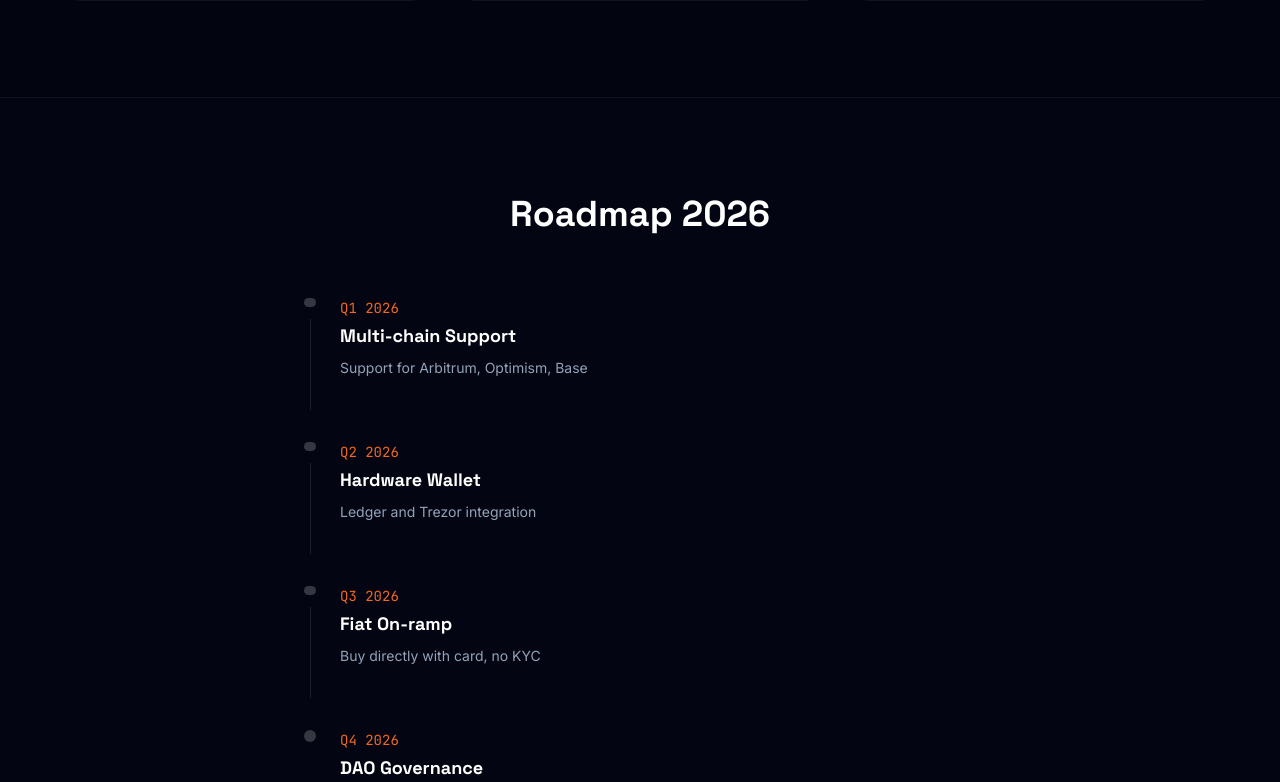
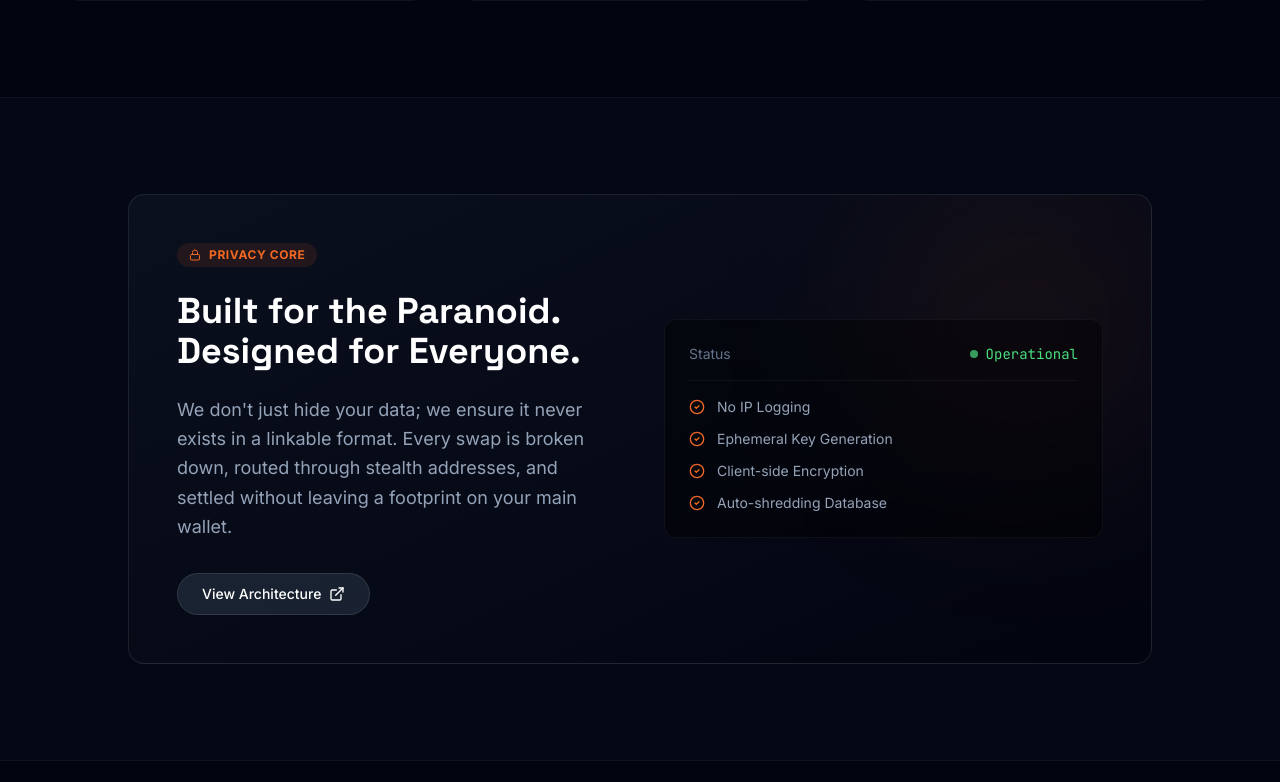
Before and after one commit to Demerzels-lab/MoneroDrip, a React (Vite) app: page / in a window 1280 px wide. Shown: the part 2015-2797 px from the top of the page. Built offline with nearby package versions, Linux system fonts and the light colour scheme.

Commit message:
Add framer-motion for animations and enhance LandingPage with new visual elements and FAQ redesign

```diff
--- a/package.json
+++ b/package.json
@@ -47,6 +47,7 @@
     "cmdk": "1.0.0",
     "date-fns": "^3.0.0",
     "embla-carousel-react": "^8.5.2",
+    "framer-motion": "^12.28.1",
     "input-otp": "^1.4.2",
     "lucide-react": "^0.364.0",
     "next-themes": "^0.4.4",
--- a/src/pages/LandingPage.tsx
+++ b/src/pages/LandingPage.tsx
@@ -1,10 +1,10 @@
 import { Link } from 'react-router-dom';
-import { Shield, Timer, Trash2, Lock, Eye, EyeOff, Zap, ChevronDown, ChevronUp, ExternalLink } from 'lucide-react';
+import { Shield, Timer, Trash2, Lock, Eye, EyeOff, Zap, ChevronDown, ChevronUp, ExternalLink, CheckCircle2 } from 'lucide-react';
 import { useState } from 'react';
+import { motion } from 'framer-motion';
 // IMPORT THE COMPONENT
 import { NetworkBackground } from '../components/NetworkBackground';
 
-// ... (Keep your existing techFeatures, problems, roadmap, faqs arrays exactly as they are) ...
 const techFeatures = [
   {
     icon: <Lock className="w-6 h-6" />,
@@ -60,35 +60,44 @@ const faqs = [
   },
 ];
 
+// Animation Variants
+const fadeInUp = {
+  hidden: { opacity: 0, y: 40 },
+  visible: { opacity: 1, y: 0, transition: { duration: 0.6, ease: "easeOut" } }
+};
+
+const staggerContainer = {
+  hidden: { opacity: 0 },
+  visible: {
+    opacity: 1,
+    transition: {
+      staggerChildren: 0.2
+    }
+  }
+};
+
 export function LandingPage() {
   const [openFaq, setOpenFaq] = useState<number | null>(null);
 
   return (
-    <div className="animate-stagger">
+    <div className="overflow-hidden">
 
-      {/* HERO SECTION
-          1. Added 'relative' so the background can position itself 'absolute' inside this section.
-          2. Added 'overflow-hidden' to prevent particles from creating scrollbars.
-      */}
+      {/* HERO SECTION */}
       <section className="relative pt-32 pb-20 md:pt-48 md:pb-32 overflow-hidden bg-background-page">
-
-        {/* NETWORK BACKGROUND
-            - inset-0: Stretches to fill the section
-            - z-0: Sits behind content
-            - color: White lines
-        */}
         <NetworkBackground
             color="255, 255, 255"
             particleCount={120}
             className="absolute inset-0 z-0 opacity-40"
         />
 
-        {/* CONTENT CONTAINER
-            - z-10: Sits ON TOP of background
-            - relative: Required for z-index to work
-        */}
         <div className="container mx-auto px-6 text-center relative z-10">
-          <div className="max-w-4xl mx-auto">
+          <motion.div
+            initial="hidden"
+            whileInView="visible"
+            viewport={{ once: true }}
+            variants={fadeInUp}
+            className="max-w-4xl mx-auto"
+          >
             <h1 className="font-display text-5xl md:text-7xl font-bold mb-8 leading-tight tracking-tight text-white">
               Privacy-First
               <br />
@@ -111,34 +120,46 @@ export function LandingPage() {
                 rel="noopener noreferrer"
                 className="btn-secondary text-center min-w-[200px] flex items-center justify-center gap-2"
               >
-                Swap executed via Trocador.app
+                Swap via Trocador.app
                 <ExternalLink size={16} />
               </a>
             </div>
 
             {/* Tech Features Grid */}
-            <div className="grid grid-cols-1 md:grid-cols-2 lg:grid-cols-4 gap-6 text-left">
+            <motion.div
+              variants={staggerContainer}
+              initial="hidden"
+              whileInView="visible"
+              viewport={{ once: true }}
+              className="grid grid-cols-1 md:grid-cols-2 lg:grid-cols-4 gap-6 text-left"
+            >
               {techFeatures.map((feature) => (
-                <div key={feature.title} className="card group hover:bg-background-surface/60">
+                <motion.div variants={fadeInUp} key={feature.title} className="card group hover:bg-background-surface/60">
                   <div className="text-white mb-4 opacity-80 group-hover:opacity-100 transition-opacity">
                     {feature.icon}
                   </div>
                   <h3 className="font-display font-bold text-lg mb-2 text-white">{feature.title}</h3>
                   <p className="text-text-secondary text-sm leading-relaxed">{feature.description}</p>
-                </div>
+                </motion.div>
               ))}
-            </div>
-          </div>
+            </motion.div>
+          </motion.div>
         </div>
       </section>
 
       {/* How It Works */}
       <section className="py-24 bg-background-page">
-        <div className="container mx-auto px-6">
-          <h2 className="font-display text-3xl md:text-4xl font-bold text-center mb-4 text-white">How It Works</h2>
-          <p className="text-text-secondary text-center mb-16 max-w-xl mx-auto">
+        <motion.div
+          initial="hidden"
+          whileInView="visible"
+          viewport={{ once: true }}
+          variants={staggerContainer}
+          className="container mx-auto px-6"
+        >
+          <motion.h2 variants={fadeInUp} className="font-display text-3xl md:text-4xl font-bold text-center mb-4 text-white">How It Works</motion.h2>
+          <motion.p variants={fadeInUp} className="text-text-secondary text-center mb-16 max-w-xl mx-auto">
             Simple, automated, and privacy-focused DCA to Monero.
-          </p>
+          </motion.p>
 
           <div className="grid grid-cols-1 md:grid-cols-3 gap-8">
             {[
@@ -146,7 +167,7 @@ export function LandingPage() {
               { icon: <Timer className="w-8 h-8" />, step: '2', title: 'Cron Executes', desc: 'System automatically executes swaps at your specified interval.' },
               { icon: <Trash2 className="w-8 h-8" />, step: '3', title: 'Auto-delete', desc: 'After completion, all strategy data is automatically deleted from the database.' },
             ].map((item) => (
-              <div key={item.step} className="card relative overflow-hidden group">
+              <motion.div variants={fadeInUp} key={item.step} className="card relative overflow-hidden group">
                 <div className="absolute top-0 right-0 p-4 opacity-5 text-9xl font-display font-bold select-none">
                   {item.step}
                 </div>
@@ -157,36 +178,132 @@ export function LandingPage() {
                   <h3 className="font-display text-xl font-bold mb-3 text-white">{item.title}</h3>
                   <p className="text-text-secondary leading-relaxed">{item.desc}</p>
                 </div>
-              </div>
+              </motion.div>
             ))}
           </div>
-        </div>
+        </motion.div>
       </section>
 
       {/* Why Monero */}
       <section className="py-24 bg-background-page">
         <div className="container mx-auto px-6">
-          <h2 className="font-display text-3xl md:text-4xl font-bold text-center mb-16 text-white">Why Monero?</h2>
-          <div className="grid grid-cols-1 md:grid-cols-3 gap-8">
+          <motion.h2
+            initial={{ opacity: 0, y: 20 }}
+            whileInView={{ opacity: 1, y: 0 }}
+            viewport={{ once: true }}
+            className="font-display text-3xl md:text-4xl font-bold text-center mb-16 text-white"
+          >
+            Why Monero?
+          </motion.h2>
+          <motion.div
+            variants={staggerContainer}
+            initial="hidden"
+            whileInView="visible"
+            viewport={{ once: true }}
+            className="grid grid-cols-1 md:grid-cols-3 gap-8"
+          >
             {problems.map((item) => (
-              <div key={item.problem} className="card border-l-2 border-l-white/10 hover:border-l-white/30">
+              <motion.div variants={fadeInUp} key={item.problem} className="card border-l-2 border-l-white/10 hover:border-l-white/30">
                 <div className="text-text-tertiary font-mono text-xs uppercase tracking-wider mb-2">Problem</div>
                 <h3 className="font-display text-xl font-bold mb-6 text-white">{item.problem}</h3>
                 <div className="text-monero font-mono text-xs uppercase tracking-wider mb-2">Solution</div>
                 <p className="text-text-secondary">{item.solution}</p>
+              </motion.div>
+            ))}
+          </motion.div>
         </div>
-            ))}
+      </section>
+
+      {/* NEW DISTINCT CARD SECTION (As requested) */}
+      <section className="py-24 bg-background-surface/30 border-y border-white/5">
+        <div className="container mx-auto px-6">
+           <motion.div
+             initial="hidden"
+             whileInView="visible"
+             viewport={{ once: true }}
+             variants={fadeInUp}
+             className="max-w-5xl mx-auto"
+           >
+              <div className="card bg-gradient-to-br from-background-surface to-background-page border border-white/10 p-8 md:p-12 relative overflow-hidden">
+                <div className="absolute top-0 right-0 w-64 h-64 bg-monero/10 rounded-full blur-[100px] pointer-events-none" />
+
+                <div className="grid grid-cols-1 md:grid-cols-2 gap-12 items-center relative z-10">
+                  <div>
+                    <div className="inline-flex items-center gap-2 px-3 py-1 rounded-full bg-monero/10 text-monero text-xs font-bold uppercase tracking-wider mb-6">
+                      <Lock size={12} />
+                      Privacy Core
                     </div>
+                    <h2 className="font-display text-3xl md:text-4xl font-bold text-white mb-6">
+                      Built for the Paranoid.<br/>
+                      Designed for Everyone.
+                    </h2>
+                    <p className="text-text-secondary text-lg mb-8 leading-relaxed">
+                      We don't just hide your data; we ensure it never exists in a linkable format.
+                      Every swap is broken down, routed through stealth addresses, and settled without
+                      leaving a footprint on your main wallet.
+                    </p>
+                    <Link to="/docs" className="btn-primary inline-flex items-center">
+                      View Architecture
+                      <ExternalLink className="ml-2 w-4 h-4" />
+                    </Link>
+                  </div>
+
+                  {/* The visual "Card" representation */}
+                  <div className="bg-black/40 rounded-xl border border-white/5 p-6 backdrop-blur-sm">
+                     <div className="space-y-4">
+                        <div className="flex justify-between items-center border-b border-white/5 pb-4">
+                           <span className="text-text-tertiary text-sm">Status</span>
+                           <span className="text-green-400 text-sm font-mono flex items-center gap-2">
+                             <div className="w-2 h-2 rounded-full bg-green-400 animate-pulse" />
+                             Operational
+                           </span>
+                        </div>
+                        <div className="space-y-3">
+                           <div className="flex items-center gap-3 text-text-secondary text-sm">
+                              <CheckCircle2 className="w-4 h-4 text-monero" />
+                              <span>No IP Logging</span>
+                           </div>
+                           <div className="flex items-center gap-3 text-text-secondary text-sm">
+                              <CheckCircle2 className="w-4 h-4 text-monero" />
+                              <span>Ephemeral Key Generation</span>
+                           </div>
+                           <div className="flex items-center gap-3 text-text-secondary text-sm">
+                              <CheckCircle2 className="w-4 h-4 text-monero" />
+                              <span>Client-side Encryption</span>
+                           </div>
+                           <div className="flex items-center gap-3 text-text-secondary text-sm">
+                              <CheckCircle2 className="w-4 h-4 text-monero" />
+                              <span>Auto-shredding Database</span>
+                           </div>
+                        </div>
+                     </div>
+                  </div>
+                </div>
+              </div>
+           </motion.div>
         </div>
       </section>
 
       {/* Roadmap */}
-      <section className="py-24 border-t border-white/5 bg-background-surface/20">
+      <section className="py-24 bg-background-page">
         <div className="container mx-auto px-6">
-          <h2 className="font-display text-3xl md:text-4xl font-bold text-center mb-16 text-white">Roadmap 2026</h2>
+          <motion.h2
+            initial={{ opacity: 0 }}
+            whileInView={{ opacity: 1 }}
+            className="font-display text-3xl md:text-4xl font-bold text-center mb-16 text-white"
+          >
+            Roadmap 2026
+          </motion.h2>
           <div className="max-w-2xl mx-auto space-y-8">
             {roadmap.map((item, i) => (
-              <div key={item.quarter} className="flex gap-6 group">
+              <motion.div
+                initial={{ opacity: 0, x: -20 }}
+                whileInView={{ opacity: 1, x: 0 }}
+                transition={{ delay: i * 0.1 }}
+                viewport={{ once: true }}
+                key={item.quarter}
+                className="flex gap-6 group"
+              >
                 <div className="flex flex-col items-center">
                   <div className="w-3 h-3 rounded-full bg-white/20 group-hover:bg-white transition-colors" />
                   {i < roadmap.length - 1 && <div className="w-px h-full bg-white/10 mt-3 group-hover:bg-white/20 transition-colors" />}
@@ -196,19 +313,34 @@ export function LandingPage() {
                   <h3 className="font-display font-bold text-lg text-white mb-2">{item.title}</h3>
                   <p className="text-text-secondary text-sm">{item.desc}</p>
                 </div>
-              </div>
+              </motion.div>
             ))}
           </div>
         </div>
       </section>
 
-      {/* FAQ */}
-      <section className="py-24 bg-background-page">
+      {/* FAQ SECTION - REDESIGNED */}
+      <section className="py-24 bg-background-page border-t border-white/5">
         <div className="container mx-auto px-6">
-          <h2 className="font-display text-3xl md:text-4xl font-bold text-center mb-16 text-white">FAQ</h2>
-          <div className="max-w-2xl mx-auto space-y-4">
+          <motion.h2
+             initial={{ opacity: 0, y: 10 }}
+             whileInView={{ opacity: 1, y: 0 }}
+             className="font-display text-3xl md:text-4xl font-bold text-center mb-16 text-white"
+          >
+            FAQ
+          </motion.h2>
+
+          <div className="grid grid-cols-1 lg:grid-cols-2 gap-8 max-w-5xl mx-auto">
+            {/* Left Column: The Questions */}
+            <motion.div
+              variants={staggerContainer}
+              initial="hidden"
+              whileInView="visible"
+              viewport={{ once: true }}
+              className="space-y-4"
+            >
               {faqs.map((faq, i) => (
-              <div key={i} className="card p-0 overflow-hidden">
+                <motion.div variants={fadeInUp} key={i} className="card p-0 overflow-hidden bg-background-surface/50">
                   <button
                     className="w-full flex items-center justify-between p-6 text-left hover:bg-white/5 transition-colors"
                     onClick={() => setOpenFaq(openFaq === i ? null : i)}
@@ -221,8 +353,48 @@ export function LandingPage() {
                       {faq.a}
                     </div>
                   )}
+                </motion.div>
+              ))}
+            </motion.div>
+
+            {/* Right Column: Privacy & Safe Card (Matches "Image 1" style) */}
+            <motion.div
+              initial={{ opacity: 0, x: 20 }}
+              whileInView={{ opacity: 1, x: 0 }}
+              viewport={{ once: true }}
+              className="h-full"
+            >
+              <div className="card h-full bg-background-surface border border-white/10 p-8 flex flex-col justify-center relative overflow-hidden">
+                {/* Decorative background element */}
+                <div className="absolute top-0 right-0 -mr-16 -mt-16 w-48 h-48 bg-monero/5 rounded-full blur-3xl"></div>
+
+                <div className="relative z-10">
+                  <div className="w-12 h-12 rounded-lg bg-white/5 flex items-center justify-center mb-6 text-monero">
+                     <Shield className="w-6 h-6" />
                   </div>
-            ))}
+                  <h3 className="font-display text-2xl font-bold text-white mb-4">How we keep you private & safe</h3>
+
+                  <div className="space-y-6">
+                    <div>
+                      <h4 className="text-white font-medium mb-1">No Identity</h4>
+                      <p className="text-text-secondary text-sm">No email, account, or tracking. Your XMR address isn't linked to identity.</p>
+                    </div>
+                    <div>
+                      <h4 className="text-white font-medium mb-1">Allowance Safety</h4>
+                      <p className="text-text-secondary text-sm">We only cap what's required. Revoke anytime. Limits are deleted at the end.</p>
+                    </div>
+                    <div>
+                      <h4 className="text-white font-medium mb-1">Open & Auditable</h4>
+                      <p className="text-text-secondary text-sm">Minimal, readable network backend logic.</p>
+                    </div>
+                    <div>
+                      <h4 className="text-white font-medium mb-1">Transparent Costs</h4>
+                      <p className="text-text-secondary text-sm">No hidden charges or possible slippage manipulation.</p>
+                    </div>
+                  </div>
+                </div>
+              </div>
+            </motion.div>
           </div>
         </div>
       </section>
@@ -230,6 +402,11 @@ export function LandingPage() {
       {/* Support */}
       <section className="py-24 border-t border-white/5 bg-background-page">
         <div className="container mx-auto px-6 text-center">
+          <motion.div
+            initial={{ opacity: 0, y: 20 }}
+            whileInView={{ opacity: 1, y: 0 }}
+            viewport={{ once: true }}
+          >
             <h2 className="font-display text-3xl font-bold mb-4 text-white">Support the Project</h2>
             <p className="text-text-secondary mb-8">
               MoneroDrip is an open-source project. Donations help us stay independent.
@@ -240,6 +417,7 @@ export function LandingPage() {
                 888tNkZrS7p2WHJJBBR4Wz8CkBCpVVPM8VLMq8VKmQzJLQ5kMJTj1wMuPe9p5KBLqJ1NqVvPWqHVJqT2pL
               </code>
             </div>
+          </motion.div>
         </div>
       </section>
     </div>
```
Also changed, not shown: 1 other file (tests, documents, lock files or other folders). Lines whose indentation alone changed are shown as unchanged.
